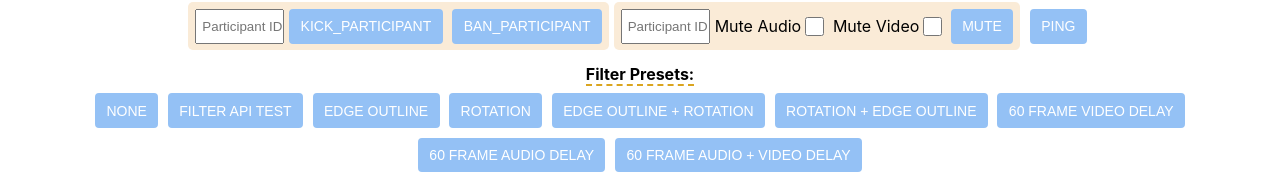
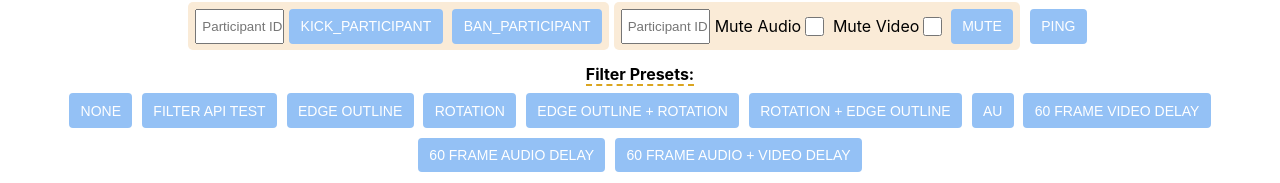
Before and after one commit to TUMFARSynchrony/SynthARium, a React (Create React App) app in the folder frontend/: page /connectionTest in a window 1280 px wide. Shown: the part 544-727 px from the top of the page. Built offline with nearby package versions, Linux system fonts and the light colour scheme; no server answers.

Commit message:
Added zmq button for connectionTest page

```diff
--- a/frontend/src/pages/ConnectionTest/ConnectionTest.tsx
+++ b/frontend/src/pages/ConnectionTest/ConnectionTest.tsx
@@ -404,6 +404,16 @@ function SetFilterPresets(props: { connection: Connection; }): JSX.Element {
           onClick={() => props.connection.sendMessage("SET_FILTERS", {
             participant_id: "all",
             audio_filters: [],
+            video_filters: [{ type: "ZMQ", id: "zmq" }],
+          })}
+          disabled={props.connection.state !== ConnectionState.CONNECTED}
+        >
+          AU
+        </button>
+        <button
+          onClick={() => props.connection.sendMessage("SET_FILTERS", {
+            participant_id: "all",
+            audio_filters: [],
             video_filters: [{ type: "DELAY", id: "delay-v", size: 60 }],
           })}
           disabled={props.connection.state !== ConnectionState.CONNECTED}
```
